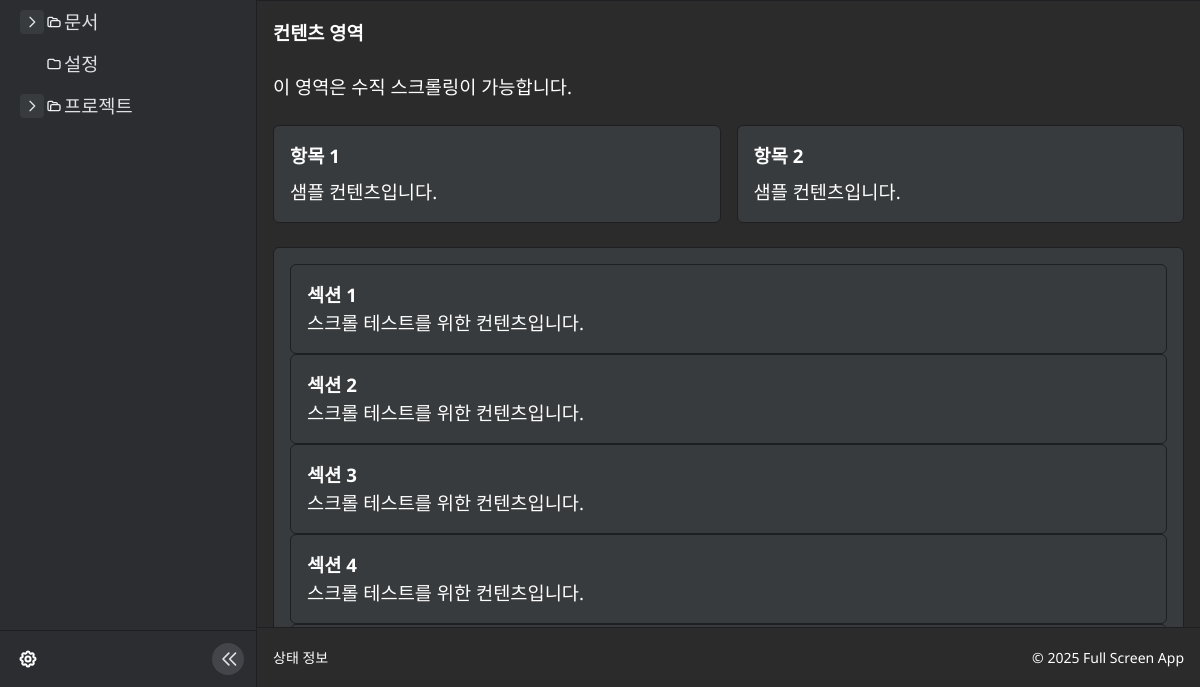
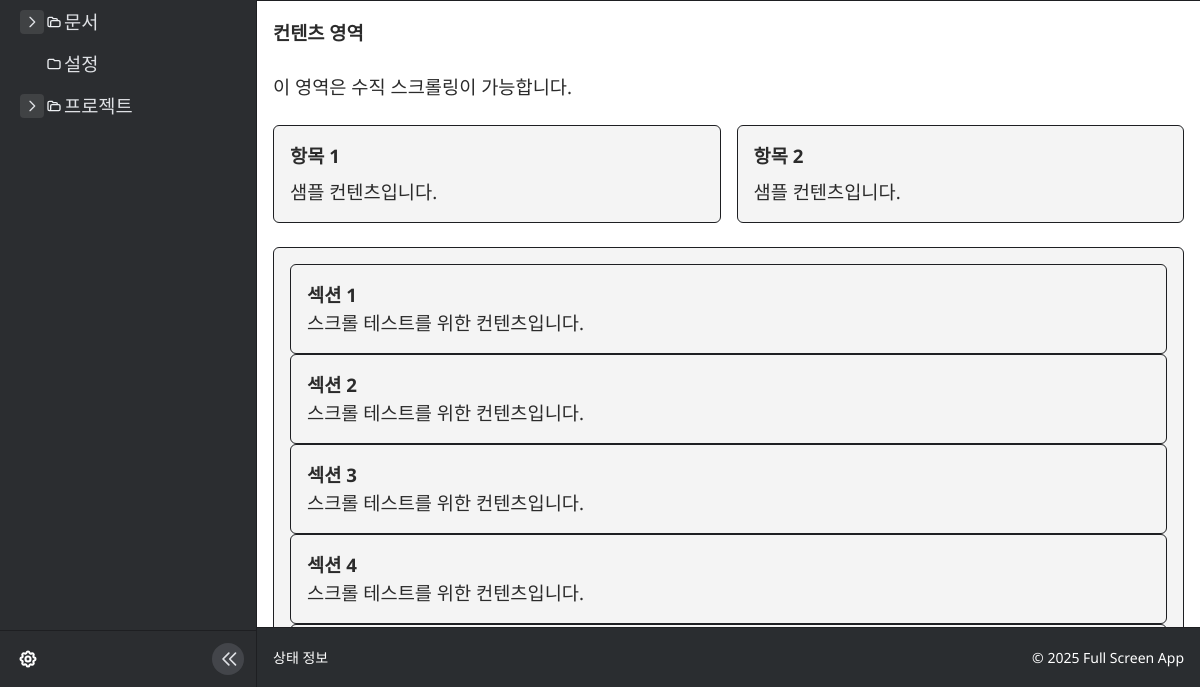
Before and after one commit to villainscode/fullscreenApp, an Electron app: page index.html in a window 1200 px wide. Shown: the part 113-800 px from the top of the page. Drawn offline with nearby package versions, Linux system fonts and the light colour scheme.

Commit message:
CSS 컬러추가

```diff
--- a/assets/styles/theme.css
+++ b/assets/styles/theme.css
@@ -11,7 +11,7 @@
     --sidebar-toggle-icon: #dfe1e5;
 
     /* 트리 메뉴 토글 테마 */
-    --tree-toggle-bg: #383b3d;
+    --tree-toggle-bg: #404244;
     --tree-toggle-hover-bg: #404244;
     --tree-toggle-icon: #dfe1e5;
 
@@ -43,23 +43,23 @@
     --border-color-light: #374151;
 
     /* 메인 컨텐츠 영역 테마 */
-    --content-header-bg: #2b2d30;
+    --content-header-bg: #1e1f22;
     --content-header-border: var(--border-color);
     --content-header-text: #ffffff;
 
     /* 에디터 영역 */
-    --editor-header-bg: #6b6b6b;
-    --editor-header-text: #f4f4f4;
+    --editor-header-bg: #f4f4f4;
+    --editor-header-text: #6b6b6b;
     --editor-header-border: var(--border-color);
 
     /* 컨텐츠 영역 */
-    --content-bg: #2b2b2b;
-    --content-text: #ffffff;
-    --content-card-bg: #383b3d;
-    --content-card-alt-bg: #43454a;
+    --content-bg: #ffffff;
+    --content-text: #2b2b2b;
+    --content-card-bg: #f4f4f4;
+    --content-card-alt-bg: #cacccd;
 
     /* 푸터 영역 */
-    --footer-bg: #2b2b2b;
+    --footer-bg: #2a2d30;
     --footer-text: #ffffff;
     --footer-border: var(--border-color);
 
```
